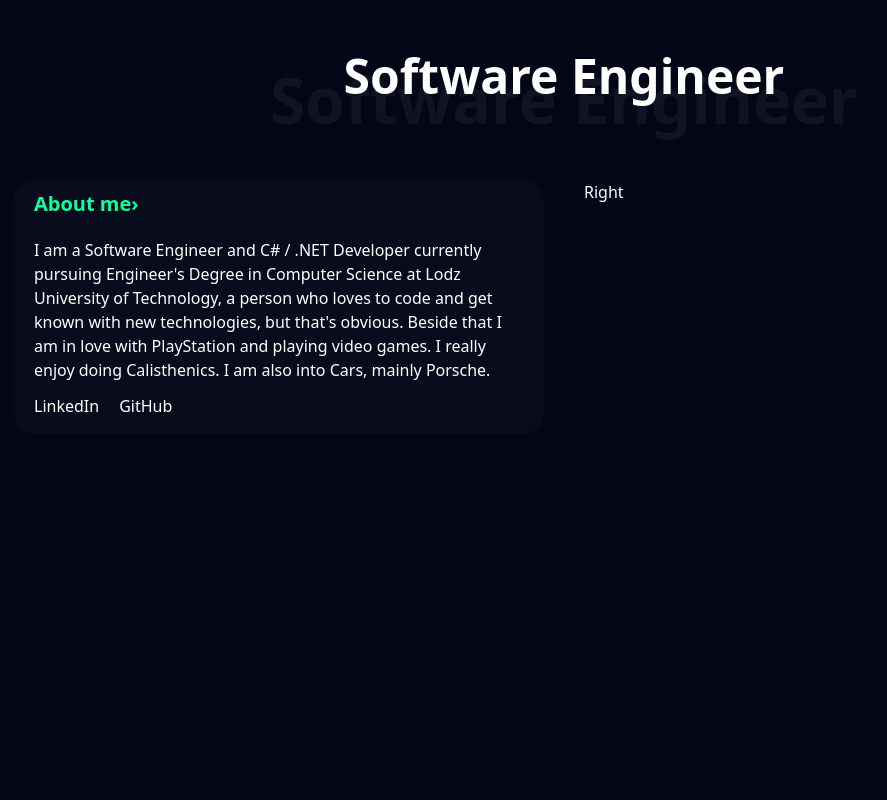
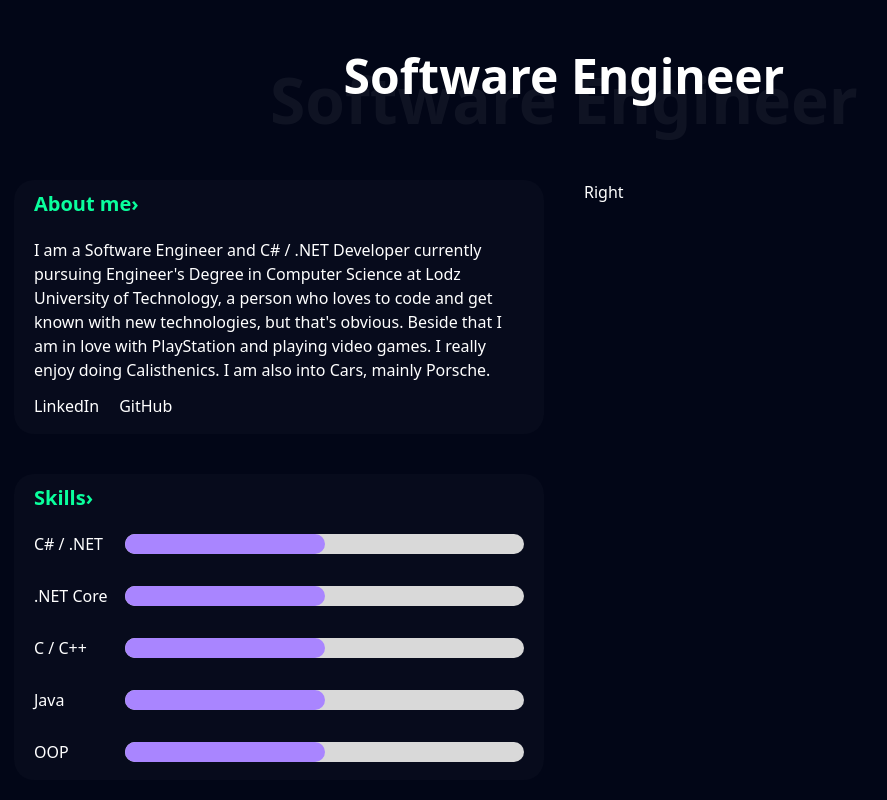
Before and after one commit to jaqubm/PortfolioV2, a React (Vite) app: page / in a window 1280 px wide. Shown: the part 348-1148 px from the top of the page, without its empty margins (76-963 px from the left). Before the commit the page ends 800 px from the top, so only its background shows below. Built offline with nearby package versions, Linux system fonts and the light colour scheme.

Commit message:
Created Skills component

```diff
--- a/src/App.tsx
+++ b/src/App.tsx
@@ -1,23 +1,25 @@
 //Imports
 import Hero from "./components/pages/Hero"
 import AboutMe from "./components/pages/AboutMe"
+import Skills from "./components/pages/Skills"
 
 function App() {
   return (
     <>
     <div className="w-screen text-text flex justify-center">
-      <div className="w-full lg:block hidden max-w-[1100px] mx-10">
+      <div className="w-full lg:block hidden max-w-[1100px] mx-10 mb-10">
         <div className="flex flex-col justify-center">
 
           <Hero />
 
           <div className="flex space-x-10">
 
-            <div className="flex-1">
+            <div className="flex-1 flex flex-col space-y-10">
               <AboutMe />
+              <Skills />
             </div>
 
-            <div className="flex-1">
+            <div className="flex-1 flex flex-col space-y-10">
               Right
             </div>
 
@@ -26,11 +28,14 @@ function App() {
         </div>
       </div>
 
-      <div className="w-full lg:hidden block max-w-[340px] mx-6">
+      <div className="w-full lg:hidden block max-w-[340px] mx-6 mb-6">
         <div className="flex flex-col justify-center">
           <Hero />
 
-          <AboutMe />
+          <div className="space-y-4">
+            <AboutMe />
+            <Skills />
+          </div>
         </div>
       </div>
     </div>
--- /dev/null
+++ b/src/components/pages/Skills.tsx
@@ -0,0 +1,41 @@
+import BorderBox from "../BorderBox"
+import Title from "../Title"
+import Skill from "../Skill"
+
+const Skills = () => (
+  <>
+    <BorderBox>
+
+      <Title>
+        Skills
+      </Title>
+
+      <div className="space-y-7">
+
+        <Skill progress={ 50 }>
+          C# / .NET
+        </Skill>
+
+        <Skill progress={ 50 }>
+          .NET Core
+        </Skill>
+
+        <Skill progress={ 50 }>
+          C / C++
+        </Skill>
+
+        <Skill progress={ 50 }>
+          Java
+        </Skill>
+
+        <Skill progress={ 50 }>
+          OOP
+        </Skill>
+
+      </div>
+
+    </BorderBox>
+  </>
+)
+
+export default Skills
```
